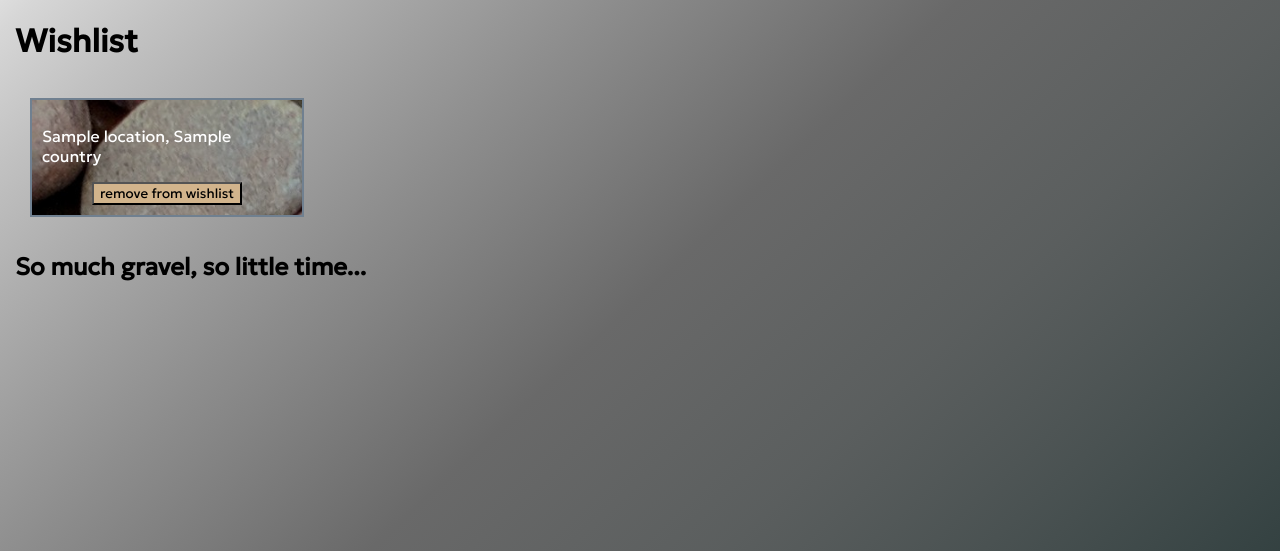
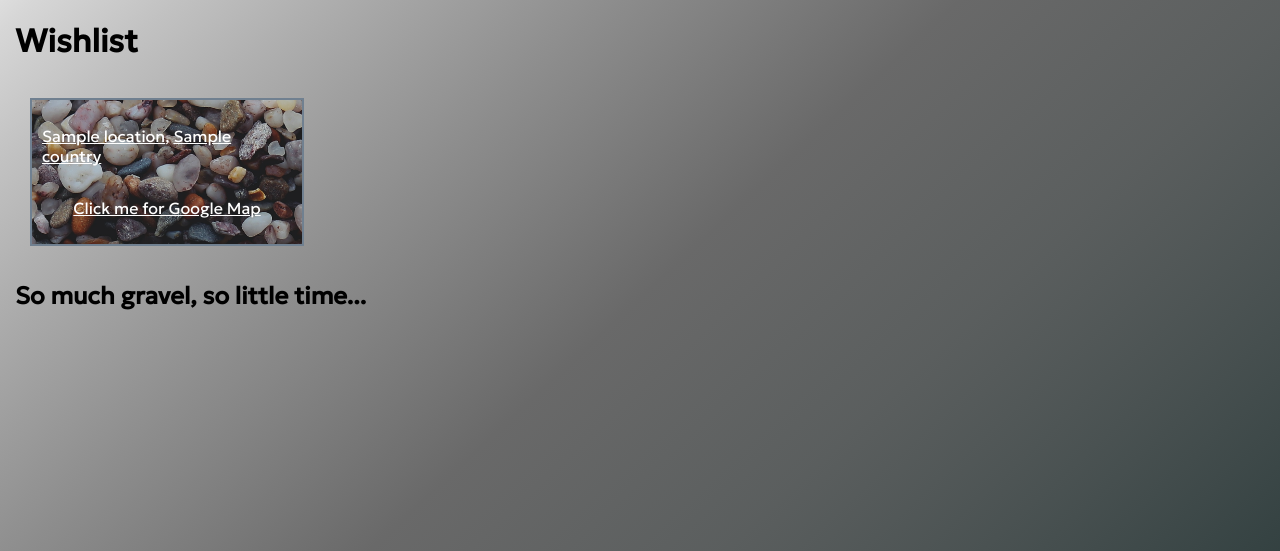
Before and after one commit to mr-mckenzie/Gravel-Travel, a Flask app: page /wishlist in a window 1280 px wide. Shown: the part 102-653 px from the top of the page. Run offline with Flask 3, Linux system fonts and the light colour scheme; a database or web service that is not in the repository returns one stand-in record (values such as "Sample title"); some libraries are stand-ins or nearby versions.

Commit message:
quick refresh of wishlist page

```diff
--- a/static/css/style.css
+++ b/static/css/style.css
@@ -188,6 +188,9 @@ header > p {
 
 .wishlist_box {
     width: 250px;
+    background-image: url(../images/shingle.jpg);
+    background-size: 500%;
+    background-position: 50%;
 }
 
 .wishlist_box > p, .wishlist_box > form{
--- a/templates/wishlist/index.jinja
+++ b/templates/wishlist/index.jinja
@@ -9,17 +9,19 @@
 
         <div class="wishlist_box">
         <div class="wishlist_box_overlay"></div>
-            <p> {{ wish_location.name }}, {{wish_location.country.name}} </p>
+            <p> <a class="white_anchor" href="/locations/{{wish_location.id}}"> {{ wish_location.name }}</a>, <a class="white_anchor" href="/countries/{{wish_location.country.id}}">{{wish_location.country.name}} </a> </p>
 
-            <form action="/wishlist/{{ wish_location.id }}/delete" method="POST">
-                <input class="button" type="submit" value="remove from wishlist" />
-            </form>
-
+            <p><a class="white_anchor" href="https://www.google.com/maps/place/{{wish_location.name}},+{{wish_location.country.name}}/" target="_blank">Click me for Google Map</a></p>
+            {# <form action="/wishlist/{{ wish_location.id }}/delete" method="POST">
+                <input class="button" type="button" value="remove from wishlist" />
+            </form> #}
         </div>
 
     {% endfor %}
 
 </div>
 
-<h2>So much gravel, so little time...</h2>
+<aside>
+    <h2>So much gravel, so little time...</h2>
+</aside>
 {% endblock %}
```
Also changed, not shown: static/images/shingle.jpg (added).
